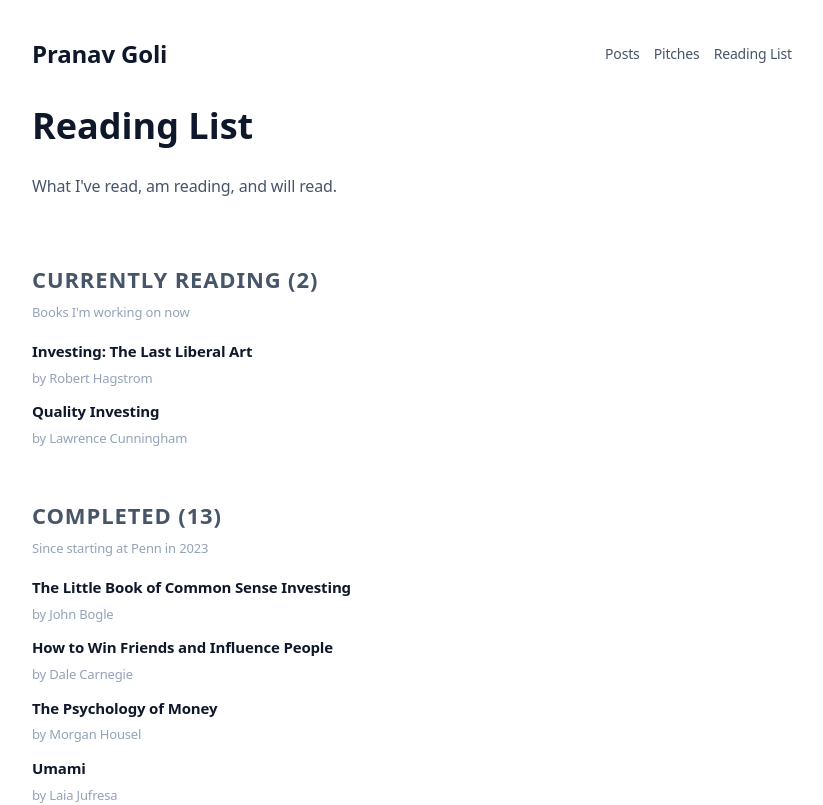
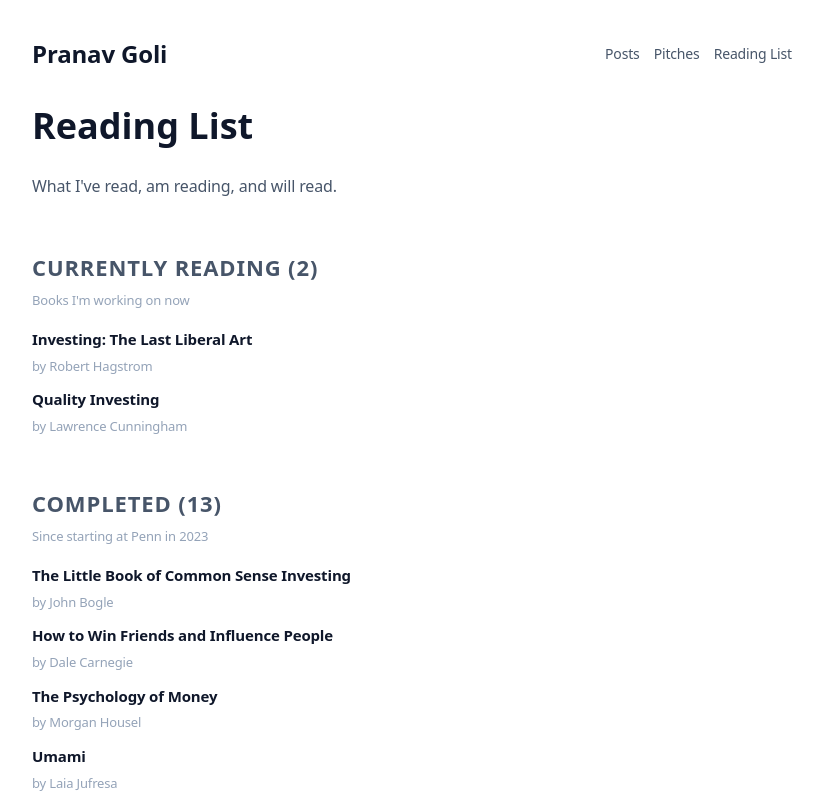
Before and after one commit to pranavgoli9/my-blog, a Next.js app: page /reading-list in a window 1280 px wide. Shown: the top 805 px of the page, without its empty margins (228-1051 px from the left). Built offline with nearby package versions, Linux system fonts and the light colour scheme.

Commit message:
Update globals.css

```diff
--- a/src/app/globals.css
+++ b/src/app/globals.css
@@ -188,6 +188,6 @@ a:hover {
   font-size: 15px;
   font-weight: 600;
 }
-.readingPageHeader + .section {
-  padding-top: 0;
+.readingPageHeader + .section .readingSectionLabel {
+  margin-top: 0;
 }
```
